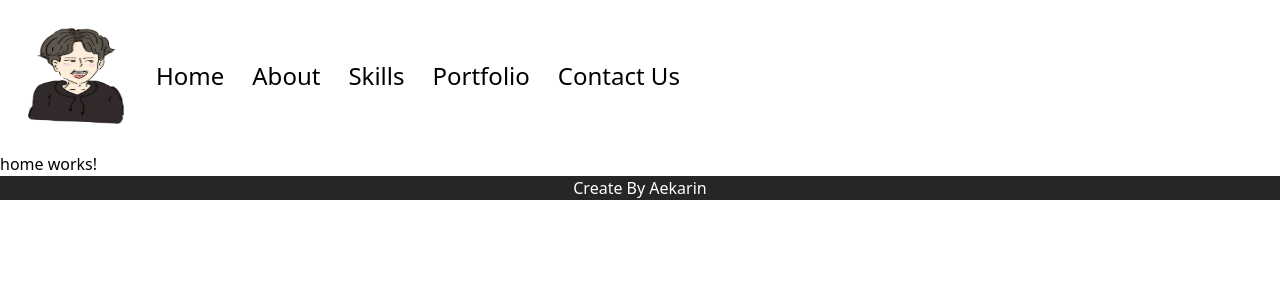
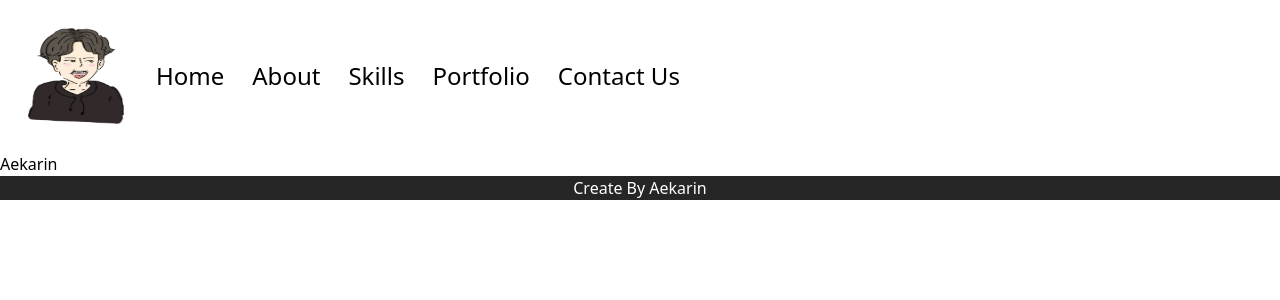
Before and after one commit to AkkarinJB/Angular-Personal-Web, an Angular app: page /home in a window 1280 px wide. Shown: the top 300 px of the page. Built offline with nearby package versions, Linux system fonts and the light colour scheme.

Commit message:
#1 Edit home component

```diff
--- a/src/app/home/home.component.html
+++ b/src/app/home/home.component.html
@@ -1 +1,3 @@
-<p>home works!</p>
+<div>
+    <p>Aekarin </p>
+</div>
```
